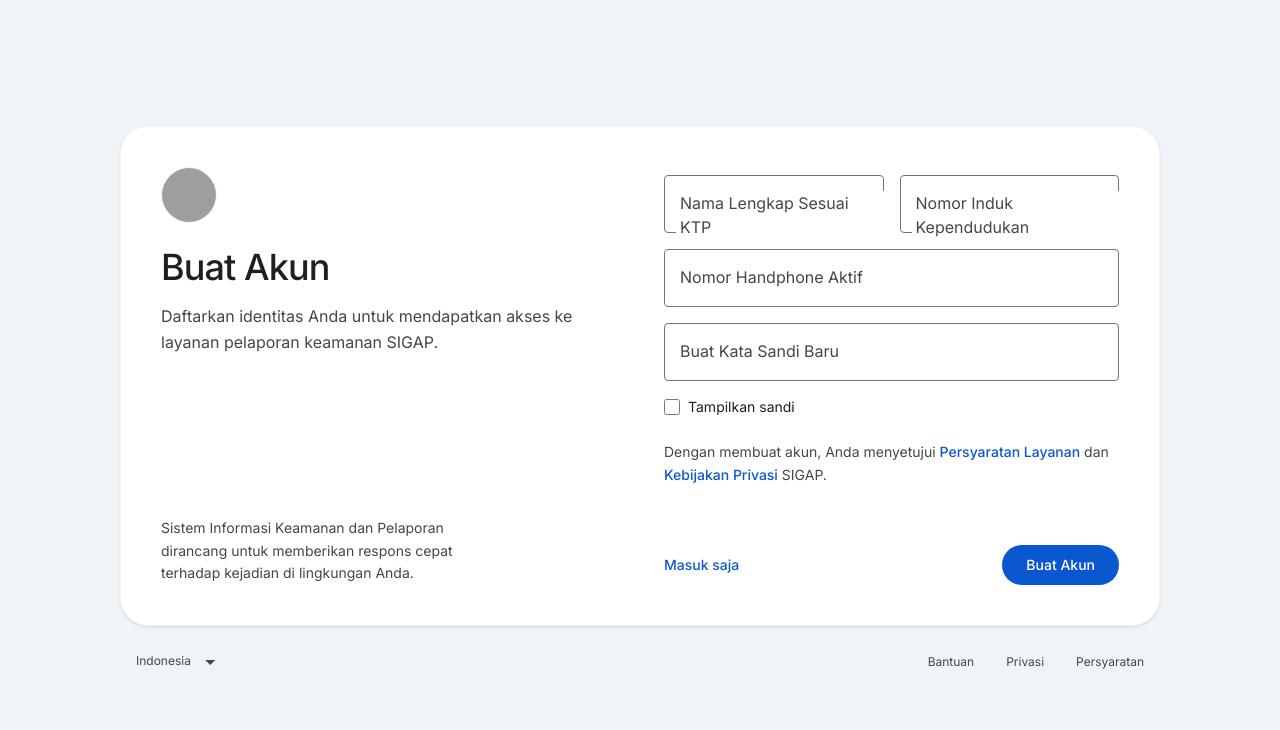
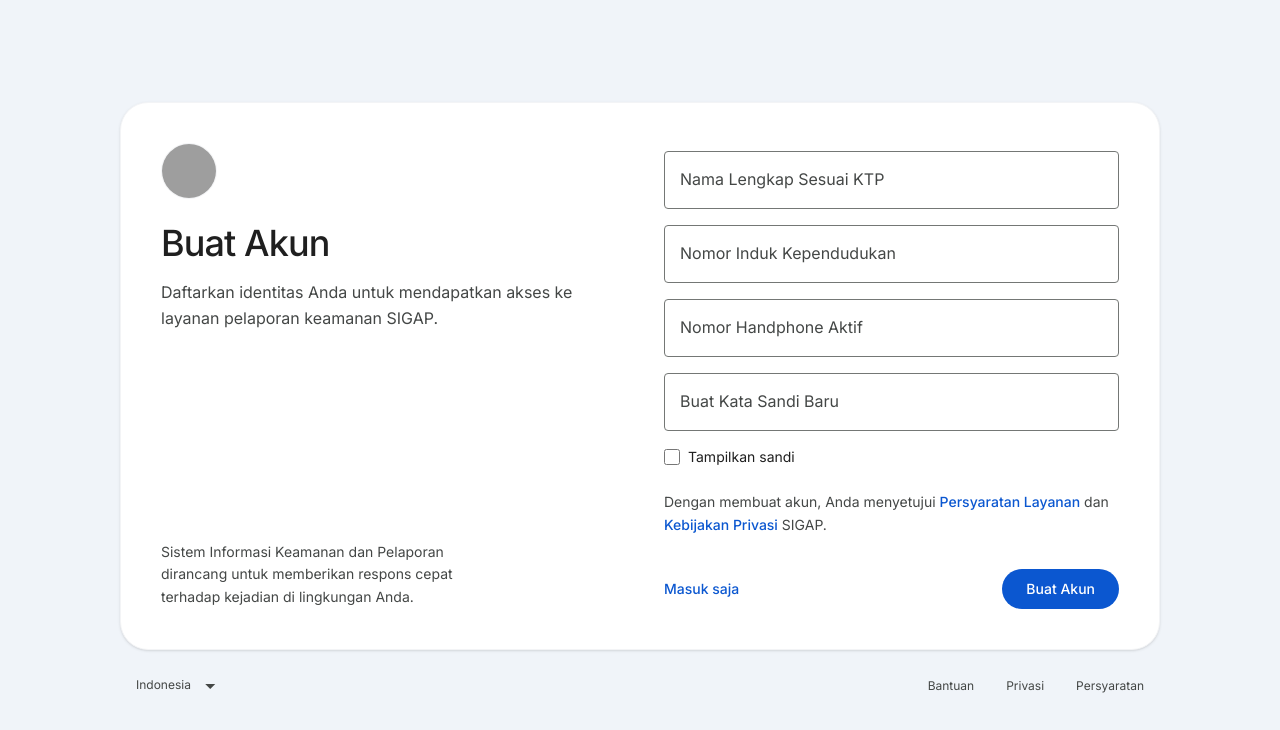
Before and after one commit to asraufmustamin/sigap-web, a Next.js app: page /warga/register in a window 1280 px wide. Shown: the top 730 px of the page. Built offline with nearby package versions, Linux system fonts and the light colour scheme; grey boxes are pictures that could not be loaded.

Commit message:
fix: resolve floating label word wrap and overflow bugs

```diff
--- a/src/app/(auth)/login/page.tsx
+++ b/src/app/(auth)/login/page.tsx
@@ -86,7 +86,7 @@ export default function LoginPage() {
               />
               <label
                 htmlFor="email"
-                className="absolute left-3 top-4 z-10 origin-[0] -translate-y-7 scale-75 transform bg-white px-1 text-base text-[#444746] duration-200 peer-placeholder-shown:translate-y-0 peer-placeholder-shown:scale-100 peer-focus:-translate-y-7 peer-focus:scale-75 peer-focus:text-[#0b57d0] pointer-events-none"
+                className="absolute left-3 top-4 z-10 origin-left -translate-y-7 scale-75 transform bg-white px-1 text-base text-[#444746] duration-200 peer-placeholder-shown:translate-y-0 peer-placeholder-shown:scale-100 peer-focus:-translate-y-7 peer-focus:scale-75 peer-focus:text-[#0b57d0] pointer-events-none whitespace-nowrap"
               >
                 ID Personil atau Email
               </label>
@@ -106,7 +106,7 @@ export default function LoginPage() {
               />
               <label
                 htmlFor="password"
-                className="absolute left-3 top-4 z-10 origin-[0] -translate-y-7 scale-75 transform bg-white px-1 text-base text-[#444746] duration-200 peer-placeholder-shown:translate-y-0 peer-placeholder-shown:scale-100 peer-focus:-translate-y-7 peer-focus:scale-75 peer-focus:text-[#0b57d0] pointer-events-none"
+                className="absolute left-3 top-4 z-10 origin-left -translate-y-7 scale-75 transform bg-white px-1 text-base text-[#444746] duration-200 peer-placeholder-shown:translate-y-0 peer-placeholder-shown:scale-100 peer-focus:-translate-y-7 peer-focus:scale-75 peer-focus:text-[#0b57d0] pointer-events-none whitespace-nowrap"
               >
                 Kata Sandi
               </label>
--- a/src/app/warga/login/page.tsx
+++ b/src/app/warga/login/page.tsx
@@ -88,7 +88,7 @@ export default function WargaLogin() {
               />
               <label
                 htmlFor="identifier"
-                className="absolute left-3 top-4 z-10 origin-[0] -translate-y-7 scale-75 transform bg-white px-1 text-base text-[#444746] duration-200 peer-placeholder-shown:translate-y-0 peer-placeholder-shown:scale-100 peer-focus:-translate-y-7 peer-focus:scale-75 peer-focus:text-[#0b57d0] pointer-events-none"
+                className="absolute left-3 top-4 z-10 origin-left -translate-y-7 scale-75 transform bg-white px-1 text-base text-[#444746] duration-200 peer-placeholder-shown:translate-y-0 peer-placeholder-shown:scale-100 peer-focus:-translate-y-7 peer-focus:scale-75 peer-focus:text-[#0b57d0] pointer-events-none whitespace-nowrap"
               >
                 Nomor HP atau NIK
               </label>
@@ -107,7 +107,7 @@ export default function WargaLogin() {
               />
               <label
                 htmlFor="password"
-                className="absolute left-3 top-4 z-10 origin-[0] -translate-y-7 scale-75 transform bg-white px-1 text-base text-[#444746] duration-200 peer-placeholder-shown:translate-y-0 peer-placeholder-shown:scale-100 peer-focus:-translate-y-7 peer-focus:scale-75 peer-focus:text-[#0b57d0] pointer-events-none"
+                className="absolute left-3 top-4 z-10 origin-left -translate-y-7 scale-75 transform bg-white px-1 text-base text-[#444746] duration-200 peer-placeholder-shown:translate-y-0 peer-placeholder-shown:scale-100 peer-focus:-translate-y-7 peer-focus:scale-75 peer-focus:text-[#0b57d0] pointer-events-none whitespace-nowrap"
               >
                 Kata Sandi
               </label>
--- a/src/app/warga/register/page.tsx
+++ b/src/app/warga/register/page.tsx
@@ -90,7 +90,7 @@ export default function WargaRegister() {
               </div>
             ) : null}
 
-            <div className="flex flex-col md:flex-row gap-4 mb-4">
+            <div className="flex flex-col gap-4 mb-4">
               {/* Name Input */}
               <div className="relative flex-1">
                 <input
@@ -104,7 +104,7 @@ export default function WargaRegister() {
                 />
                 <label
                   htmlFor="name"
-                  className="absolute left-3 top-4 z-10 origin-left -translate-y-7 scale-75 transform bg-white px-1 text-base text-[#444746] duration-200 peer-placeholder-shown:translate-y-0 peer-placeholder-shown:scale-100 peer-focus:-translate-y-7 peer-focus:scale-75 peer-focus:text-[#0b57d0] pointer-events-none"
+                  className="absolute left-3 top-4 z-10 origin-left -translate-y-7 scale-75 transform bg-white px-1 text-base text-[#444746] duration-200 peer-placeholder-shown:translate-y-0 peer-placeholder-shown:scale-100 peer-focus:-translate-y-7 peer-focus:scale-75 peer-focus:text-[#0b57d0] pointer-events-none whitespace-nowrap"
                 >
                   Nama Lengkap Sesuai KTP
                 </label>
@@ -123,7 +123,7 @@ export default function WargaRegister() {
                 />
                 <label
                   htmlFor="nik"
-                  className="absolute left-3 top-4 z-10 origin-left -translate-y-7 scale-75 transform bg-white px-1 text-base text-[#444746] duration-200 peer-placeholder-shown:translate-y-0 peer-placeholder-shown:scale-100 peer-focus:-translate-y-7 peer-focus:scale-75 peer-focus:text-[#0b57d0] pointer-events-none"
+                  className="absolute left-3 top-4 z-10 origin-left -translate-y-7 scale-75 transform bg-white px-1 text-base text-[#444746] duration-200 peer-placeholder-shown:translate-y-0 peer-placeholder-shown:scale-100 peer-focus:-translate-y-7 peer-focus:scale-75 peer-focus:text-[#0b57d0] pointer-events-none whitespace-nowrap"
                 >
                   Nomor Induk Kependudukan
                 </label>
@@ -143,7 +143,7 @@ export default function WargaRegister() {
               />
               <label
                 htmlFor="phone"
-                className="absolute left-3 top-4 z-10 origin-left -translate-y-7 scale-75 transform bg-white px-1 text-base text-[#444746] duration-200 peer-placeholder-shown:translate-y-0 peer-placeholder-shown:scale-100 peer-focus:-translate-y-7 peer-focus:scale-75 peer-focus:text-[#0b57d0] pointer-events-none"
+                className="absolute left-3 top-4 z-10 origin-left -translate-y-7 scale-75 transform bg-white px-1 text-base text-[#444746] duration-200 peer-placeholder-shown:translate-y-0 peer-placeholder-shown:scale-100 peer-focus:-translate-y-7 peer-focus:scale-75 peer-focus:text-[#0b57d0] pointer-events-none whitespace-nowrap"
               >
                 Nomor Handphone Aktif
               </label>
@@ -162,7 +162,7 @@ export default function WargaRegister() {
               />
               <label
                 htmlFor="password"
-                className="absolute left-3 top-4 z-10 origin-left -translate-y-7 scale-75 transform bg-white px-1 text-base text-[#444746] duration-200 peer-placeholder-shown:translate-y-0 peer-placeholder-shown:scale-100 peer-focus:-translate-y-7 peer-focus:scale-75 peer-focus:text-[#0b57d0] pointer-events-none"
+                className="absolute left-3 top-4 z-10 origin-left -translate-y-7 scale-75 transform bg-white px-1 text-base text-[#444746] duration-200 peer-placeholder-shown:translate-y-0 peer-placeholder-shown:scale-100 peer-focus:-translate-y-7 peer-focus:scale-75 peer-focus:text-[#0b57d0] pointer-events-none whitespace-nowrap"
               >
                 Buat Kata Sandi Baru
               </label>
```
